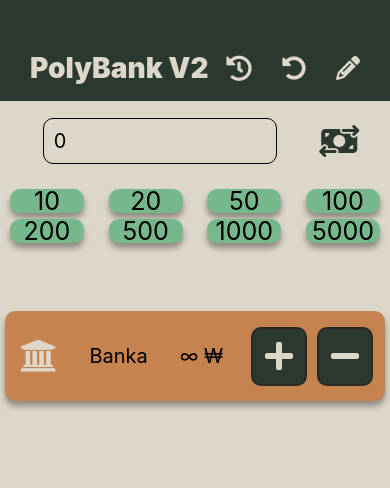
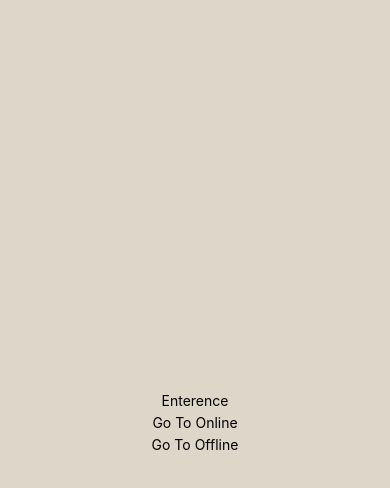
Before and after one commit to SgrAhmet/PolyBankV2, a React Native app: screen / in a window 390 px wide. Shown: the top 488 px of the page. Built offline with nearby package versions, Linux system fonts and the light colour scheme.

Commit message:
navigationAndFirebase

```diff
--- a/App.js
+++ b/App.js
@@ -1,19 +1,32 @@
-import { StatusBar } from 'expo-status-bar';
-import { StyleSheet, Text, View } from 'react-native';
+import { StatusBar } from "expo-status-bar";
+import { StyleSheet, Text, View } from "react-native";
+import { NavigationContainer } from "@react-navigation/native";
+import { createNativeStackNavigator } from "@react-navigation/native-stack";
+
+const Stack = createNativeStackNavigator();
+
+import Main from "./src/screens/Main";
+import Enterence from "./src/screens/Enterence";
+import OnlineEnterence from "./src/screens/OnlineEnterence";
 
 
-import Main from './src/Main';
 export default function App() {
   return (
+    //     <View style={styles.container}>
+    //       {/* <Text>Open up App.js to start working on your app!</Text>
+    //       <StatusBar style="auto" /> */}
+    // <StatusBar hidden={true} />
 
+    //       <Main/>
+    //     </View>
 
-    <View style={styles.container}>
-      {/* <Text>Open up App.js to start working on your app!</Text>
-      <StatusBar style="auto" /> */}
-<StatusBar hidden={true} />
-
-      <Main/>
-    </View>
+    <NavigationContainer>
+      <Stack.Navigator screenOptions={ {headerShown: false,animationEnabled:false,animation: "none"}} initialRouteName="Enterence">
+        <Stack.Screen name="Main" component={Main} />
+        <Stack.Screen name="Enterence" component={Enterence} />
+        <Stack.Screen name="OnlineEnterence" component={OnlineEnterence} />
+      </Stack.Navigator>
+    </NavigationContainer>
 
 
   );
@@ -22,8 +35,8 @@ export default function App() {
 const styles = StyleSheet.create({
   container: {
     flex: 1,
-    backgroundColor: '#fff',
-    alignItems: 'center',
-    justifyContent: 'center',
+    backgroundColor: "#fff",
+    alignItems: "center",
+    justifyContent: "center",
   },
 });
--- /dev/null
+++ b/firestore.js
@@ -0,0 +1,43 @@
+// npm install firebase
+
+
+
+// // Import the functions you need from the SDKs you need
+// import { initializeApp } from "firebase/app";
+// // TODO: Add SDKs for Firebase products that you want to use
+// // https://firebase.google.com/docs/web/setup#available-libraries
+
+// // Your web app's Firebase configuration
+// const firebaseConfig = {
+//   apiKey: "AIzaSyBYyE8570ObNwOsgvk4OSdGEbprvnzJXs0",
+//   authDomain: "polybank-78db6.firebaseapp.com",
+//   projectId: "polybank-78db6",
+//   storageBucket: "polybank-78db6.firebasestorage.app",
+//   messagingSenderId: "805185665526",
+//   appId: "1:805185665526:web:3663e2b686df041c1aefd7"
+// };
+
+// // Initialize Firebase
+// const app = initializeApp(firebaseConfig);
+
+
+import { initializeApp } from "firebase/app";
+import { getFirestore} from "firebase/firestore";
+
+// Firebase projenizin konfigürasyonu
+const firebaseConfig = {
+  apiKey: "AIzaSyBYyE8570ObNwOsgvk4OSdGEbprvnzJXs0",
+  authDomain: "polybank-78db6.firebaseapp.com",
+  projectId: "polybank-78db6",
+  storageBucket: "polybank-78db6.firebasestorage.app",
+  messagingSenderId: "805185665526",
+  appId: "1:805185665526:web:3663e2b686df041c1aefd7"
+	};
+
+// Firebase'i başlatma
+const app = initializeApp(firebaseConfig);
+
+// Firestore'u başlatma
+const db = getFirestore(app);
+
+export { db };
--- /dev/null
+++ b/src/screens/Enterence.js
@@ -0,0 +1,25 @@
+import React from 'react';
+import { StyleSheet, Text, TouchableOpacity, View, Image } from 'react-native';
+import colors from '../Colors';
+
+const Enterence = ({navigation}) => {
+  return (
+    <View style={styles.container}>
+      <Text>Enterence</Text>
+      <TouchableOpacity onPress={() => navigation.navigate("OnlineEnterence")}><Text>Go To Online</Text></TouchableOpacity>
+      <TouchableOpacity onPress={() => navigation.navigate("Main")}><Text>Go To Offline</Text></TouchableOpacity>
+    </View>
+  );
+};
+
+const styles = StyleSheet.create({
+  container: {
+    flex: 1,
+    backgroundColor: colors.white,
+    alignItems: 'center',
+    justifyContent: 'center',
+    gap: 5,
+  },
+});
+
+export default Enterence;
--- a/src/Main.js
+++ b/src/screens/Main.js
@@ -11,10 +11,10 @@ import {
 import Icon6 from "react-native-vector-icons/FontAwesome6";
 import Icon5 from "react-native-vector-icons/FontAwesome5";
 import IconIon from "react-native-vector-icons/Ionicons";
-import colors from "./Colors";
-import PlayerListItem from "./PlayerListItem";
+import colors from "../Colors";
+import PlayerListItem from "../PlayerListItem";
 import { Audio } from "expo-av";
-
+// import x from "../"
 const Main = () => {
   const [isEditVisible, setIsEditVisible] = useState(false);
   const [newGamerName, setNewGamerName] = useState("");
@@ -59,7 +59,7 @@ const Main = () => {
 
   const playSound = async () => {
     const { sound } = await Audio.Sound.createAsync(
-      require("./soundEffect2.mp3")
+      require("../soundEffect2.mp3")
     );
     setSound(sound);
     await sound.playAsync();
--- /dev/null
+++ b/src/screens/OnlineEnterence.js
@@ -0,0 +1,54 @@
+import React,{ useState } from 'react';
+import { StyleSheet, Text, TouchableOpacity, View, Image } from 'react-native';
+import colors from '../Colors';
+
+
+
+import {collection,getDocs,addDoc,deleteDoc,updateDoc,doc} from "firebase/firestore";
+import { db } from "../../firestore"; // Firebase yapılandırma dosyanızın yolu
+
+
+
+const OnlineEnterence = () => {
+    const [test, setTest] = useState("Waiting...")
+
+    const getDocument= async () => {
+        try {
+          const querySnapshot = await getDocs(collection(db, "deneme"));
+          const data = querySnapshot.docs.map(doc => ({
+            id: doc.id,
+            ...doc.data(),
+          }));
+
+          console.log("data is");
+          console.log(data);
+          setTest(data[0].test1)
+        } catch (error) {
+          console.error("Error fetching data: ", error);
+        }
+      };
+
+
+
+      getDocument()
+
+  return (
+    <View style={styles.container}>
+      <Text>OnlineEnterence  -   {test} </Text>
+      <TouchableOpacity onPress={() => navigation.navigate("OnlineEnterence")}><Text>Create Room</Text></TouchableOpacity>
+      <TouchableOpacity onPress={() => navigation.navigate("Main")}><Text>Enter a Room</Text></TouchableOpacity>
+    </View>
+  );
+};
+
+const styles = StyleSheet.create({
+  container: {
+    flex: 1,
+    backgroundColor: colors.white,
+    alignItems: 'center',
+    justifyContent: 'center',
+    gap: 5,
+  },
+});
+
+export default OnlineEnterence;
```
Also changed, not shown: package.json (+7 -3 lines), 1 other file (tests, documents, lock files or other folders).
